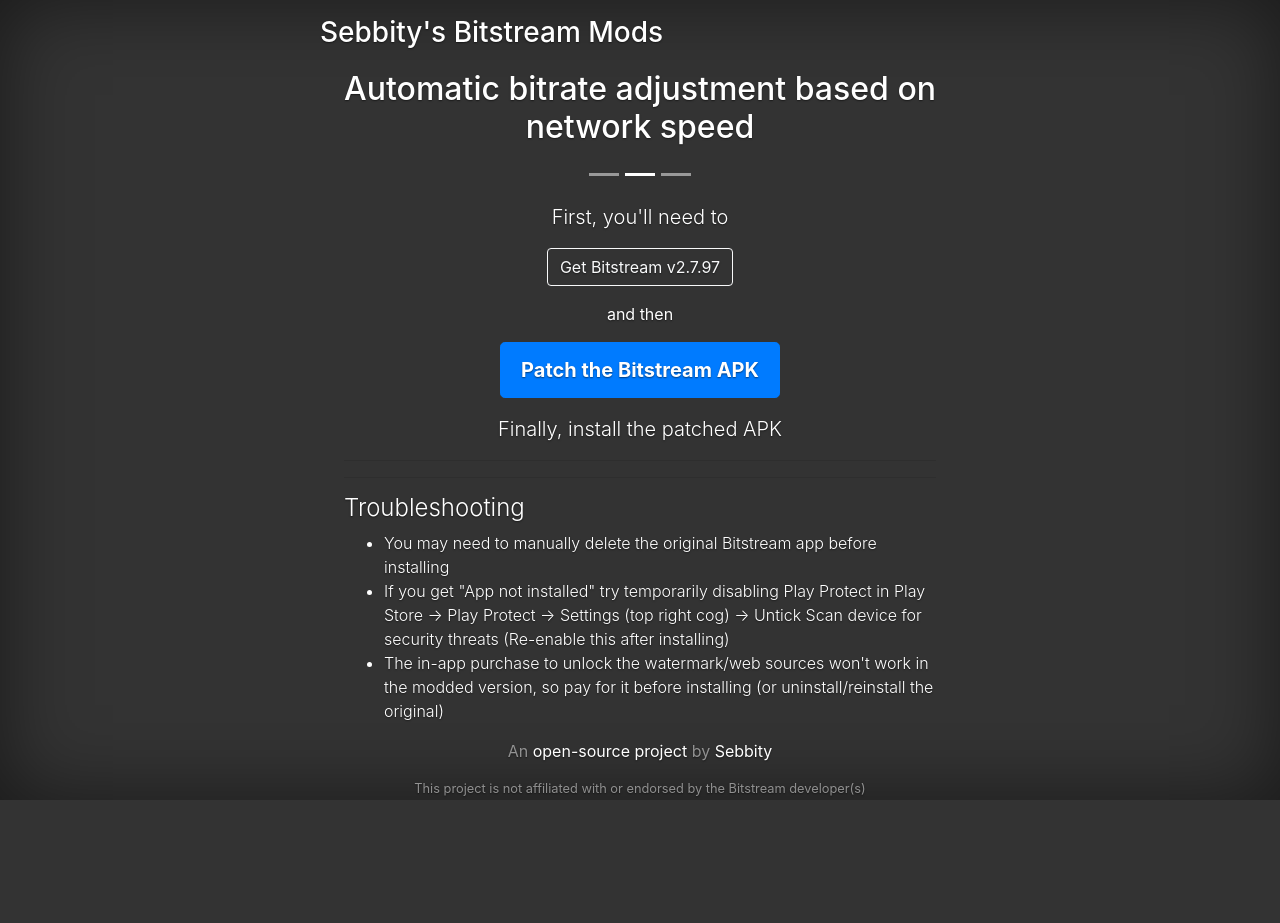
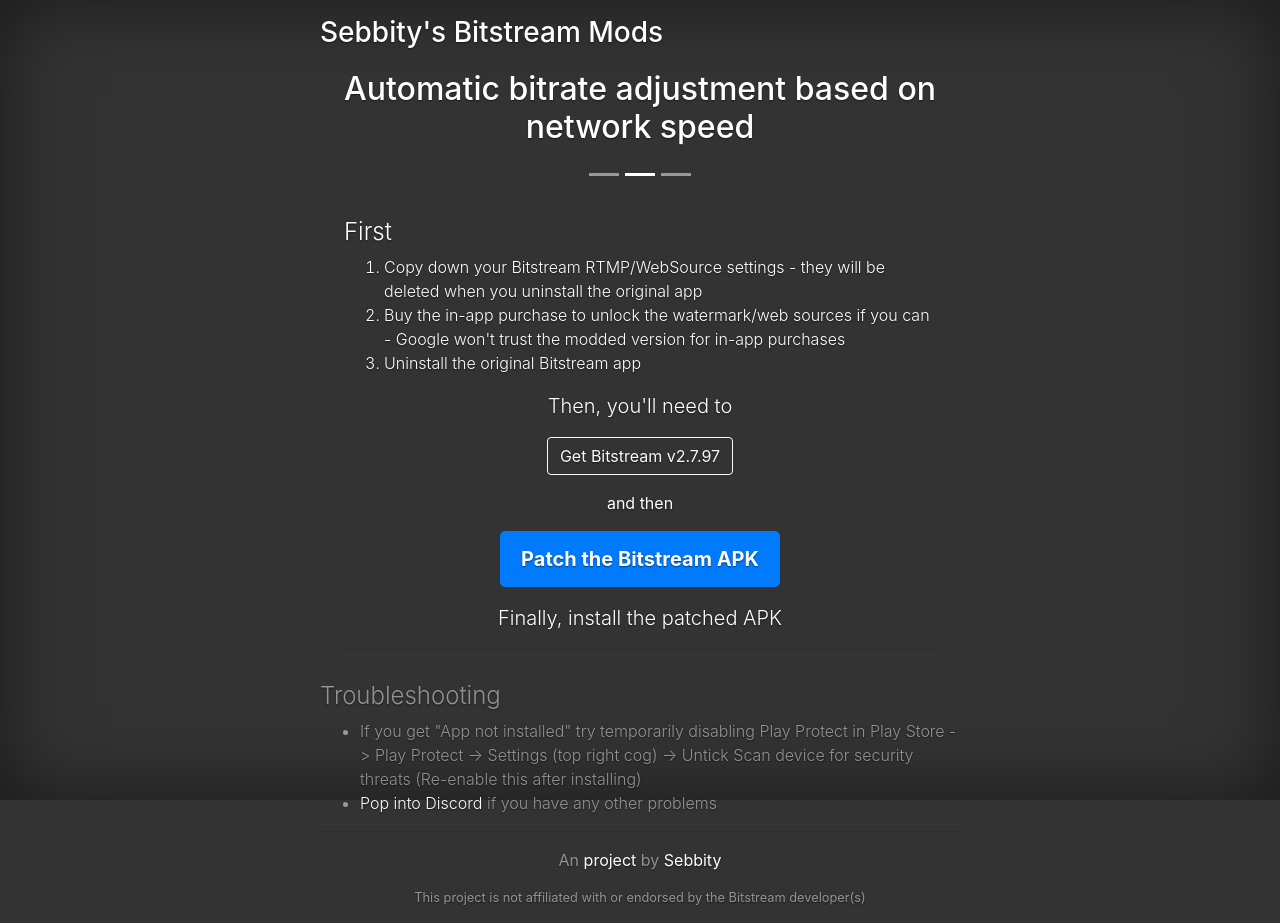
Before and after one commit to sebbity/bitstream-mods, a plain HTML site: page docs/index.html in a window 1280 px wide. Before the commit the page ends 814 px from the top, so only its background shows below. Drawn offline with nearby package versions, Linux system fonts and the light colour scheme.

Commit message:
Put the important instructions up top and throw in a link to Discord

```diff
--- a/docs/index.html
+++ b/docs/index.html
@@ -63,30 +63,44 @@
         </div>
       </div>
 
-      <p class="lead">First, you'll need to
+      <p class="lead">
+        <h4 class="text-left font-weight-light">First</h4>
+        <ol class="text-left font-weight-light">
+          <li>Copy down your Bitstream RTMP/WebSource settings - they will be deleted when you uninstall the original app</li>
+          <li>Buy the in-app purchase to unlock the watermark/web sources if you can - Google won't trust the modded version for in-app purchases</li>
+          <li>Uninstall the original Bitstream app</li>
+        </ol>
+      </p>
+
+      <p class="lead">Then, you'll need to
         <p />
         <a target="_blank" rel="noopener" href="https://apkpure.com/bitstream-live-streaming/ro.numedecod.cast/download/97-APK" class="btn btn-outline-light">Get Bitstream v2.7.97</a>
-        <p />and then</p>
+        <p />and then
+      </p>
+
       <p class="lead">
         <a href="#" class="btn btn-lg btn-primary install-button">Patch the Bitstream APK</a>
       </p>
+
       <p class="lead">Finally, install the patched APK
         <hr>
         <p id="log" class="text-left alert alert-info d-none"></p>
-        <hr>
-        <p>
-          <h4 class="text-left font-weight-light">Troubleshooting</h4>
-          <ul class="text-left font-weight-light">
-            <li>You may need to manually delete the original Bitstream app before installing</li>
-            <li>If you get "App not installed" try temporarily disabling Play Protect in Play Store -> Play Protect -> Settings (top right cog) -> Untick Scan device for security threats  (Re-enable this after installing)</li>
-            <li>The in-app purchase to unlock the watermark/web sources won't work in the modded version, so pay for it before installing (or uninstall/reinstall the original)</li>
-          </ul>
-        </p>
+      </p>
     </main>
 
     <footer class="mastfoot mt-auto">
       <div class="inner">
-        <p>An <a href="https://github.com/sebbity/bitstream-mods">open-source project</a>
+        <p class="mastfoot mt-auto">
+          <h4 class="text-left font-weight-light">Troubleshooting</h4>
+          <ul class="text-left font-weight-light">
+            <li>If you get "App not installed" try temporarily disabling Play Protect in Play Store -> Play Protect -> Settings (top right cog) -> Untick Scan device for security threats (Re-enable this after installing)</li>
+            <li><a href='https://discord.gg/MMv23Fn'">Pop into Discord</a> if you have any other problems</li>
+          </ul>
+        </p>
+
+        <hr>
+
+        <p>An <a href="https://github.com/sebbity/bitstream-mods">project</a>
           by <a href="https://twitch.tv/sebbity">Sebbity</a>
         </p>
         <p class="small">This project is not affiliated with or endorsed by the Bitstream developer(s)</p>
@@ -201,7 +215,7 @@
                 var deltaTime = Date.now() - startTime;
               } catch (e) {
                 log("Patch error: ", e.message);
-                error("That doesn't look like a Bitstream v2.7.97 APK - make sure you have the right one or <a href='https://twitter.com/sebbity' style='color: inherit;'>tweet @Sebbity</a> for help");
+                error("That doesn't look like a Bitstream v2.7.97 APK - make sure you have the right one or <a href='https://discord.gg/MMv23Fn' style='color: inherit;'>pop into Discord</a> for help");
                 return;
               }
 
```
